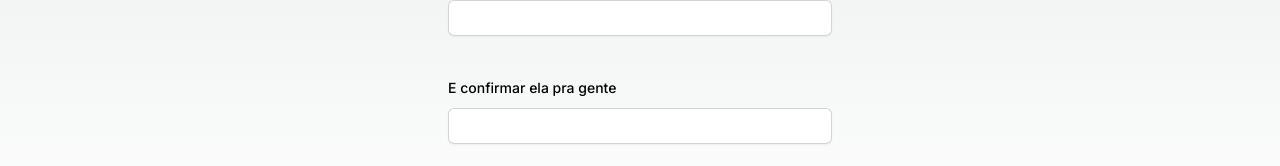
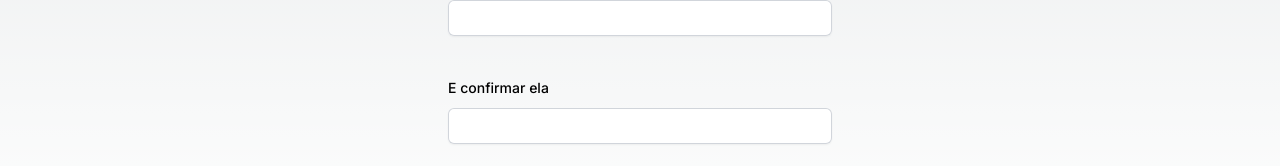
Before and after one commit to Rhuama/event-listener, a Next.js app: page /signup in a window 1280 px wide. Shown: the part 636-802 px from the top of the page. Built offline with nearby package versions, Linux system fonts and the light colour scheme.

Commit message:
fix/lable-title-password

```diff
--- a/src/app/signup/page.tsx
+++ b/src/app/signup/page.tsx
@@ -117,7 +117,7 @@ export default function SignUp() {
                 htmlFor="password"
                 className="block text-sm font-medium leading-6 text-white-900"
               >
-                E confirmar ela pra gente
+                E confirmar ela
               </label>
 
               <div className="mt-2">
```
